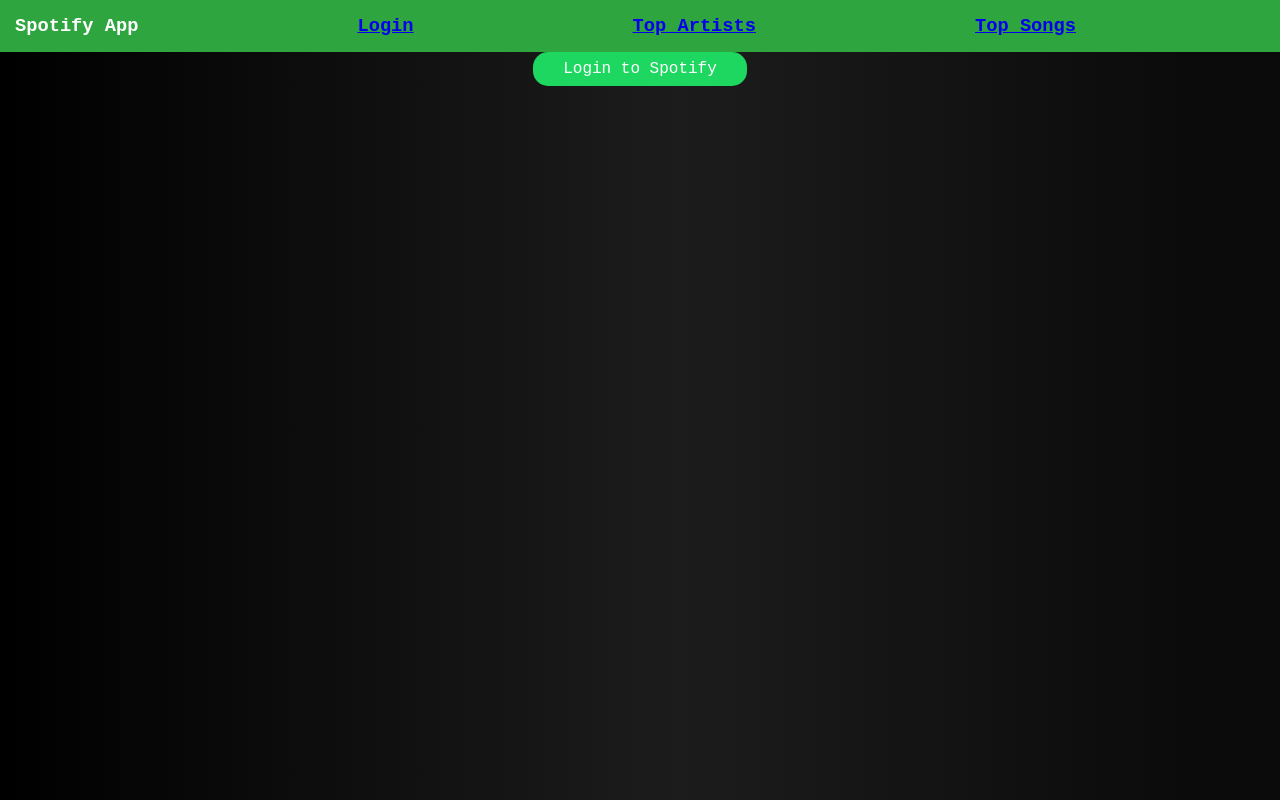
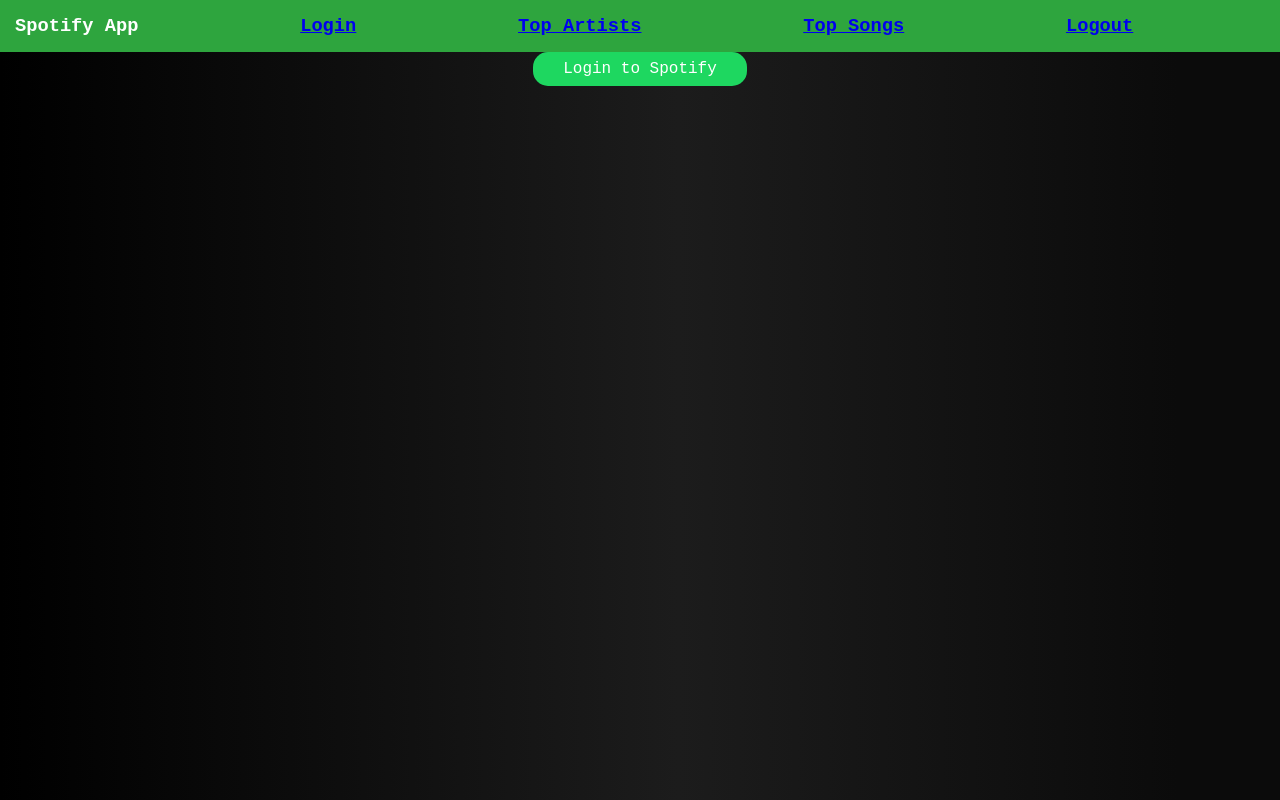
Before and after one commit to AbhishekSarthi/spotify-app, a React (Create React App) app: page / in a window 1280 px wide. Shown: the top 800 px of the page. Built offline with nearby package versions, Linux system fonts and the light colour scheme.

Commit message:
added Logout btn

```diff
--- a/src/App.css
+++ b/src/App.css
@@ -12,15 +12,15 @@
   font-family: 'Roboto Mono', monospace;
 }
 .Navbar{
+  width: 100%;
   padding: 15px;
-  width: 100%;
   text-align: left;
   background-color: rgb(46, 165, 62);
   /* margin-bottom: 5px; */
 }
 .Navbar >ul{
   display: grid;
-  grid-template-columns: auto auto auto auto;
+  grid-template-columns: auto auto auto auto auto;
   list-style-type: none;
 }
 
--- a/src/components/Login.js
+++ b/src/components/Login.js
@@ -4,8 +4,7 @@
 
 let client_id = "64b2891d55f24004aaf09173a7816598";
 let client_secret = "052814d35e3b4e8c87c579ff6b706e8a";
-// let redirect_uri = "http://localhost:3000";
-let redirect_uri = "https://spotify-app-livid.vercel.app/";
+let redirect_uri = "http://localhost:3000";
 let state = "asdfghjklpoiuytrewq";
 let scope = "user-read-private%20user-read-email%20user-top-read";
 let accessToken = "";
@@ -43,6 +42,8 @@
         setDisplayName(response.data.display_name);
       } catch (e) {
         console.log(e.message, " , ", e.response.data.error.message);
+        // window.localStorage.removeItem("access_token");
+        // window.localStorage.removeItem("refresh_token");
       }
     };
 
--- a/src/components/Navbar.js
+++ b/src/components/Navbar.js
@@ -23,6 +23,20 @@
             <h3>Top Songs</h3>
           </Link>
         </li>
+
+        <li>
+          <Link to="/">
+            <h3
+              onClick={() => {
+                window.localStorage.removeItem("access_token");
+                window.localStorage.removeItem("refresh_token");
+                window.location.reload();
+              }}
+            >
+              Logout
+            </h3>
+          </Link>
+        </li>
       </ul>
     </div>
   );
--- a/src/components/Songs.js
+++ b/src/components/Songs.js
@@ -42,11 +42,7 @@
             return (
               <div className="container" key={data.id}>
                 <div className="artist-image">
-                  <img
-                    src={data.album.images[0].url}
-                    width="300px"
-                    alt="Artist Photo"
-                  />
+                  <img src={data.album.images[0].url} width="100%" alt="Song" />
                 </div>
                 <div className="artist-data">
                   <h4>Id : {data.id}</h4>
```
